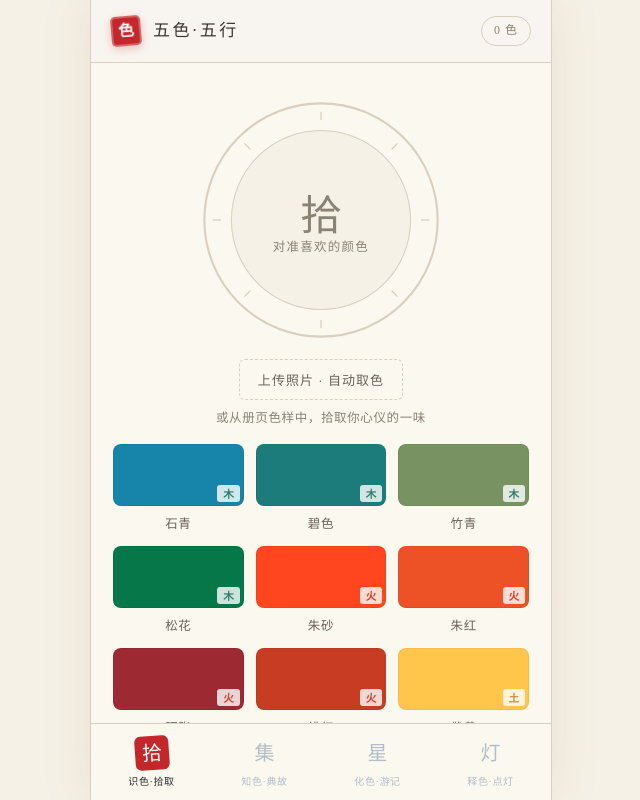
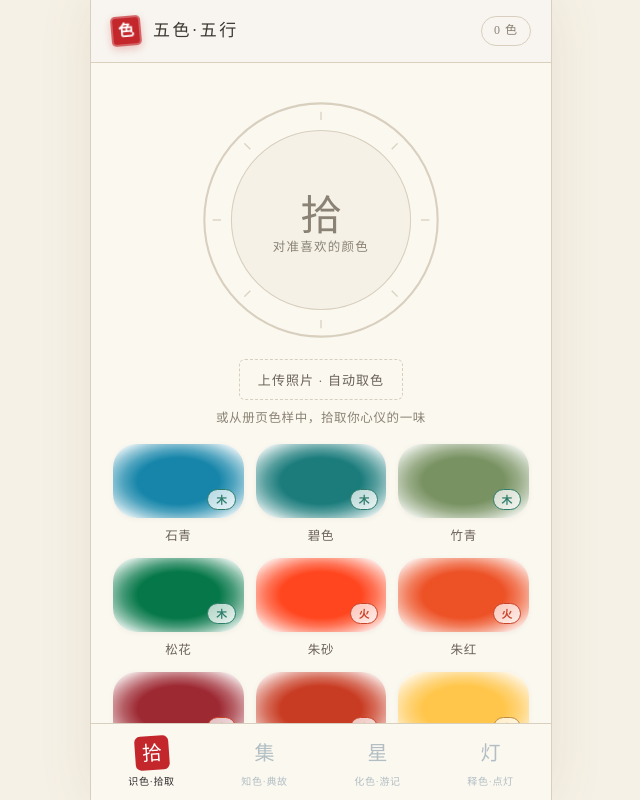
Before and after one commit to Tian0525/chinesecolor, a React (Vite) app: page / in a window 1280 px wide. Both pictures are taken after a click on the button "翻开册页 · 开始拾色". Shown: the whole page, without its empty margins (319-959 px from the left). Built offline with nearby package versions, Linux system fonts and the light colour scheme.

Commit message:
拾色色卡改为柔边高斯模糊渐变风（本色居中晕开至白）

```diff
--- a/src/App.css
+++ b/src/App.css
@@ -265,22 +265,23 @@ button { font-family: inherit; cursor: pointer; border: none; background: none;
 .swatch { display: flex; flex-direction: column; align-items: center; gap: 7px; }
 .swatch__chip {
   width: 100%;
-  height: 62px;
-  border-radius: 8px;
+  height: 74px;
+  border-radius: 24px;
   position: relative;
   display: flex;
   align-items: flex-end;
   justify-content: flex-end;
-  padding: 4px;
-  box-shadow: inset 0 0 0 1px rgba(0, 0, 0, 0.05);
+  padding: 8px;
+  box-shadow: 0 1px 5px rgba(120, 100, 70, 0.08);
   transition: transform 0.15s ease, box-shadow 0.2s ease;
 }
-.swatch:active .swatch__chip { transform: scale(0.96); }
+.swatch:active .swatch__chip { transform: scale(0.97); }
 .swatch__elem {
   font-size: 10.5px;
-  background: rgba(255, 255, 255, 0.8);
-  padding: 1px 6px;
-  border-radius: 3px;
+  background: rgba(255, 255, 255, 0.72);
+  border: 1px solid currentColor;
+  padding: 2px 8px;
+  border-radius: 999px;
   font-weight: 600;
 }
 .swatch__name { font-size: 12.5px; color: var(--ink-soft); letter-spacing: 0.05em; }
--- a/src/App.jsx
+++ b/src/App.jsx
@@ -18,6 +18,25 @@ function loadCollected() {
 function hexToRgb(hex) {
   const h = hex.replace('#', '')
   return [parseInt(h.slice(0, 2), 16), parseInt(h.slice(2, 4), 16), parseInt(h.slice(4, 6), 16)]
+}
+
+// 向白色线性混合 a（0~1），返回 rgb() 字符串
+function tint(hex, a) {
+  const [r, g, b] = hexToRgb(hex)
+  const f = (v) => Math.round(v + (255 - v) * a)
+  return `rgb(${f(r)}, ${f(g)}, ${f(b)})`
+}
+
+// 柔边高斯模糊：本色居中，向四周柔和晕开至纯白（无硬边）
+function softWash(hex) {
+  return `radial-gradient(ellipse at 50% 50%,
+    ${hex} 0%,
+    ${hex} 44%,
+    ${tint(hex, 0.25)} 60%,
+    ${tint(hex, 0.55)} 74%,
+    ${tint(hex, 0.85)} 86%,
+    #ffffff 95%,
+    #ffffff 100%)`
 }
 
 function nearestColor(r, g, b) {
@@ -412,7 +431,7 @@ export default function App() {
                     const el = ELEMENTS[c.elem]
                     return (
                       <button key={c.id} className="swatch" onClick={() => doPick(c.id)}>
-                        <span className="swatch__chip" style={{ background: c.hex }}>
+                        <span className="swatch__chip" style={{ background: softWash(c.hex) }}>
                           <span className="swatch__elem" style={{ color: el.tone }}>{el.name}</span>
                         </span>
                         <span className="swatch__name">{c.name}</span>
```
